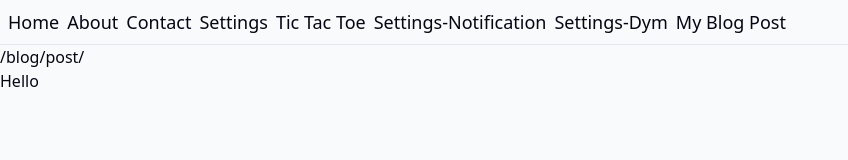
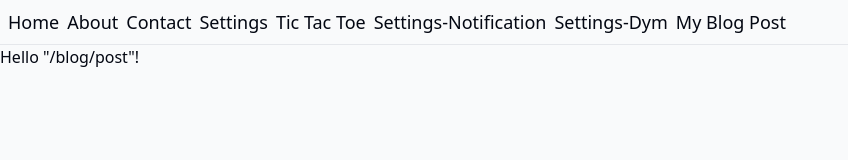
Before and after one commit to edunomatseye/tan, a React (Vite) app: page /blog/post in a window 1280 px wide. Shown: the top 160 px of the page, without its empty margins (0-848 px from the left). Built offline with nearby package versions, Linux system fonts and the light colour scheme.

Commit message:
chore(route): compare between index and static routes

```diff
--- a/src/routeTree.gen.ts
+++ b/src/routeTree.gen.ts
@@ -21,8 +21,10 @@ import { Route as AiIndexImport } from './routes/ai/index'
 import { Route as SettingsProfileImport } from './routes/settings/profile'
 import { Route as SettingsNotificationsImport } from './routes/settings/notifications'
 import { Route as SettingsSettingsIdImport } from './routes/settings/$settingsId'
+import { Route as BlogPostImport } from './routes/blog/post'
 import { Route as LayoverContactImport } from './routes/_layover.contact'
 import { Route as BlogPostIndexImport } from './routes/blog/post/index'
+import { Route as BlogPostPostImport } from './routes/blog/post/post'
 
 // Create/Update Routes
 
@@ -85,6 +87,12 @@ const SettingsSettingsIdRoute = SettingsSettingsIdImport.update({
   getParentRoute: () => SettingsRoute,
 } as any)
 
+const BlogPostRoute = BlogPostImport.update({
+  id: '/blog/post',
+  path: '/blog/post',
+  getParentRoute: () => rootRoute,
+} as any)
+
 const LayoverContactRoute = LayoverContactImport.update({
   id: '/contact',
   path: '/contact',
@@ -92,9 +100,15 @@ const LayoverContactRoute = LayoverContactImport.update({
 } as any)
 
 const BlogPostIndexRoute = BlogPostIndexImport.update({
-  id: '/blog/post/',
-  path: '/blog/post/',
-  getParentRoute: () => rootRoute,
+  id: '/',
+  path: '/',
+  getParentRoute: () => BlogPostRoute,
+} as any)
+
+const BlogPostPostRoute = BlogPostPostImport.update({
+  id: '/post',
+  path: '/post',
+  getParentRoute: () => BlogPostRoute,
 } as any)
 
 // Populate the FileRoutesByPath interface
@@ -135,6 +149,13 @@ declare module '@tanstack/react-router' {
       fullPath: '/contact'
       preLoaderRoute: typeof LayoverContactImport
       parentRoute: typeof LayoverImport
+    }
+    '/blog/post': {
+      id: '/blog/post'
+      path: '/blog/post'
+      fullPath: '/blog/post'
+      preLoaderRoute: typeof BlogPostImport
+      parentRoute: typeof rootRoute
     }
     '/settings/$settingsId': {
       id: '/settings/$settingsId'
@@ -178,12 +199,19 @@ declare module '@tanstack/react-router' {
       preLoaderRoute: typeof GameIndexImport
       parentRoute: typeof rootRoute
     }
+    '/blog/post/post': {
+      id: '/blog/post/post'
+      path: '/post'
+      fullPath: '/blog/post/post'
+      preLoaderRoute: typeof BlogPostPostImport
+      parentRoute: typeof BlogPostImport
+    }
     '/blog/post/': {
       id: '/blog/post/'
-      path: '/blog/post'
-      fullPath: '/blog/post'
+      path: '/'
+      fullPath: '/blog/post/'
       preLoaderRoute: typeof BlogPostIndexImport
-      parentRoute: typeof rootRoute
+      parentRoute: typeof BlogPostImport
     }
   }
 }
@@ -217,19 +245,35 @@ const SettingsRouteWithChildren = SettingsRoute._addFileChildren(
   SettingsRouteChildren,
 )
 
+interface BlogPostRouteChildren {
+  BlogPostPostRoute: typeof BlogPostPostRoute
+  BlogPostIndexRoute: typeof BlogPostIndexRoute
+}
+
+const BlogPostRouteChildren: BlogPostRouteChildren = {
+  BlogPostPostRoute: BlogPostPostRoute,
+  BlogPostIndexRoute: BlogPostIndexRoute,
+}
+
+const BlogPostRouteWithChildren = BlogPostRoute._addFileChildren(
+  BlogPostRouteChildren,
+)
+
 export interface FileRoutesByFullPath {
   '/': typeof IndexRoute
   '': typeof LayoverRouteWithChildren
   '/about': typeof AboutRoute
   '/settings': typeof SettingsRouteWithChildren
   '/contact': typeof LayoverContactRoute
+  '/blog/post': typeof BlogPostRouteWithChildren
   '/settings/$settingsId': typeof SettingsSettingsIdRoute
   '/settings/notifications': typeof SettingsNotificationsRoute
   '/settings/profile': typeof SettingsProfileRoute
   '/ai': typeof AiIndexRoute
   '/deepseek': typeof DeepseekIndexRoute
   '/game': typeof GameIndexRoute
-  '/blog/post': typeof BlogPostIndexRoute
+  '/blog/post/post': typeof BlogPostPostRoute
+  '/blog/post/': typeof BlogPostIndexRoute
 }
 
 export interface FileRoutesByTo {
@@ -244,6 +288,7 @@ export interface FileRoutesByTo {
   '/ai': typeof AiIndexRoute
   '/deepseek': typeof DeepseekIndexRoute
   '/game': typeof GameIndexRoute
+  '/blog/post/post': typeof BlogPostPostRoute
   '/blog/post': typeof BlogPostIndexRoute
 }
 
@@ -254,12 +299,14 @@ export interface FileRoutesById {
   '/about': typeof AboutRoute
   '/settings': typeof SettingsRouteWithChildren
   '/_layover/contact': typeof LayoverContactRoute
+  '/blog/post': typeof BlogPostRouteWithChildren
   '/settings/$settingsId': typeof SettingsSettingsIdRoute
   '/settings/notifications': typeof SettingsNotificationsRoute
   '/settings/profile': typeof SettingsProfileRoute
   '/ai/': typeof AiIndexRoute
   '/deepseek/': typeof DeepseekIndexRoute
   '/game/': typeof GameIndexRoute
+  '/blog/post/post': typeof BlogPostPostRoute
   '/blog/post/': typeof BlogPostIndexRoute
 }
 
@@ -271,13 +318,15 @@ export interface FileRouteTypes {
     | '/about'
     | '/settings'
     | '/contact'
+    | '/blog/post'
     | '/settings/$settingsId'
     | '/settings/notifications'
     | '/settings/profile'
     | '/ai'
     | '/deepseek'
     | '/game'
-    | '/blog/post'
+    | '/blog/post/post'
+    | '/blog/post/'
   fileRoutesByTo: FileRoutesByTo
   to:
     | '/'
@@ -291,6 +340,7 @@ export interface FileRouteTypes {
     | '/ai'
     | '/deepseek'
     | '/game'
+    | '/blog/post/post'
     | '/blog/post'
   id:
     | '__root__'
@@ -299,12 +349,14 @@ export interface FileRouteTypes {
     | '/about'
     | '/settings'
     | '/_layover/contact'
+    | '/blog/post'
     | '/settings/$settingsId'
     | '/settings/notifications'
     | '/settings/profile'
     | '/ai/'
     | '/deepseek/'
     | '/game/'
+    | '/blog/post/post'
     | '/blog/post/'
   fileRoutesById: FileRoutesById
 }
@@ -314,10 +366,10 @@ export interface RootRouteChildren {
   LayoverRoute: typeof LayoverRouteWithChildren
   AboutRoute: typeof AboutRoute
   SettingsRoute: typeof SettingsRouteWithChildren
+  BlogPostRoute: typeof BlogPostRouteWithChildren
   AiIndexRoute: typeof AiIndexRoute
   DeepseekIndexRoute: typeof DeepseekIndexRoute
   GameIndexRoute: typeof GameIndexRoute
-  BlogPostIndexRoute: typeof BlogPostIndexRoute
 }
 
 const rootRouteChildren: RootRouteChildren = {
@@ -325,10 +377,10 @@ const rootRouteChildren: RootRouteChildren = {
   LayoverRoute: LayoverRouteWithChildren,
   AboutRoute: AboutRoute,
   SettingsRoute: SettingsRouteWithChildren,
+  BlogPostRoute: BlogPostRouteWithChildren,
   AiIndexRoute: AiIndexRoute,
   DeepseekIndexRoute: DeepseekIndexRoute,
   GameIndexRoute: GameIndexRoute,
-  BlogPostIndexRoute: BlogPostIndexRoute,
 }
 
 export const routeTree = rootRoute
@@ -345,10 +397,10 @@ export const routeTree = rootRoute
         "/_layover",
         "/about",
         "/settings",
+        "/blog/post",
         "/ai/",
         "/deepseek/",
-        "/game/",
-        "/blog/post/"
+        "/game/"
       ]
     },
     "/": {
@@ -375,6 +427,13 @@ export const routeTree = rootRoute
       "filePath": "_layover.contact.tsx",
       "parent": "/_layover"
     },
+    "/blog/post": {
+      "filePath": "blog/post.tsx",
+      "children": [
+        "/blog/post/post",
+        "/blog/post/"
+      ]
+    },
     "/settings/$settingsId": {
       "filePath": "settings/$settingsId.tsx",
       "parent": "/settings"
@@ -396,8 +455,13 @@ export const routeTree = rootRoute
     "/game/": {
       "filePath": "game/index.tsx"
     },
+    "/blog/post/post": {
+      "filePath": "blog/post/post.tsx",
+      "parent": "/blog/post"
+    },
     "/blog/post/": {
-      "filePath": "blog/post/index.tsx"
+      "filePath": "blog/post/index.tsx",
+      "parent": "/blog/post"
     }
   }
 }
--- /dev/null
+++ b/src/routes/blog/post.tsx
@@ -0,0 +1,9 @@
+import { createFileRoute } from '@tanstack/react-router'
+
+export const Route = createFileRoute('/blog/post')({
+  component: RouteComponent,
+})
+
+function RouteComponent() {
+  return <div>Hello "/blog/post"!</div>
+}
--- a/src/routes/blog/post/index.tsx
+++ b/src/routes/blog/post/index.tsx
@@ -41,6 +41,7 @@ function RouteComponent() {
       <span>{search.page}</span>
       <span>{routeApi.id}</span>
       <div>Hello</div>
+      <div>Hello "/blog/post/"!</div>
     </>
   );
 }
--- /dev/null
+++ b/src/routes/blog/post/post.tsx
@@ -0,0 +1,9 @@
+import { createFileRoute } from '@tanstack/react-router'
+
+export const Route = createFileRoute('/blog/post/post')({
+  component: RouteComponent,
+})
+
+function RouteComponent() {
+  return <div>Hello "/blog/post/post"!</div>
+}
```
